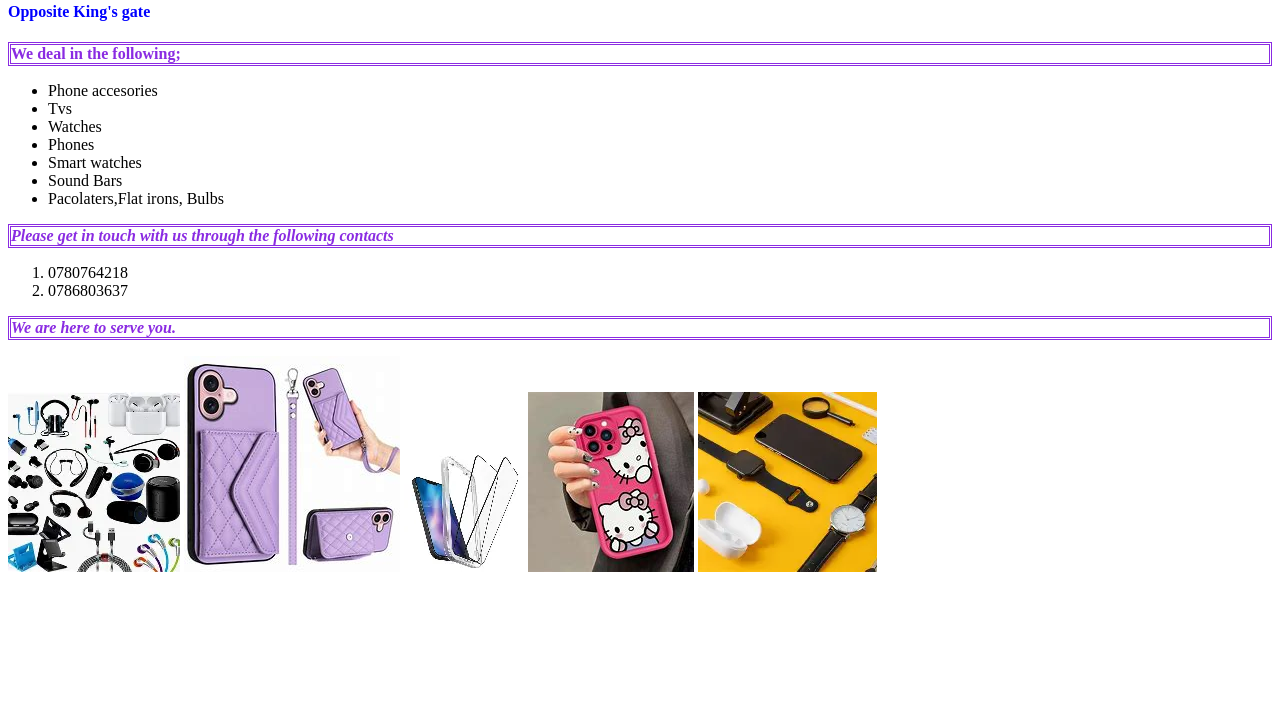
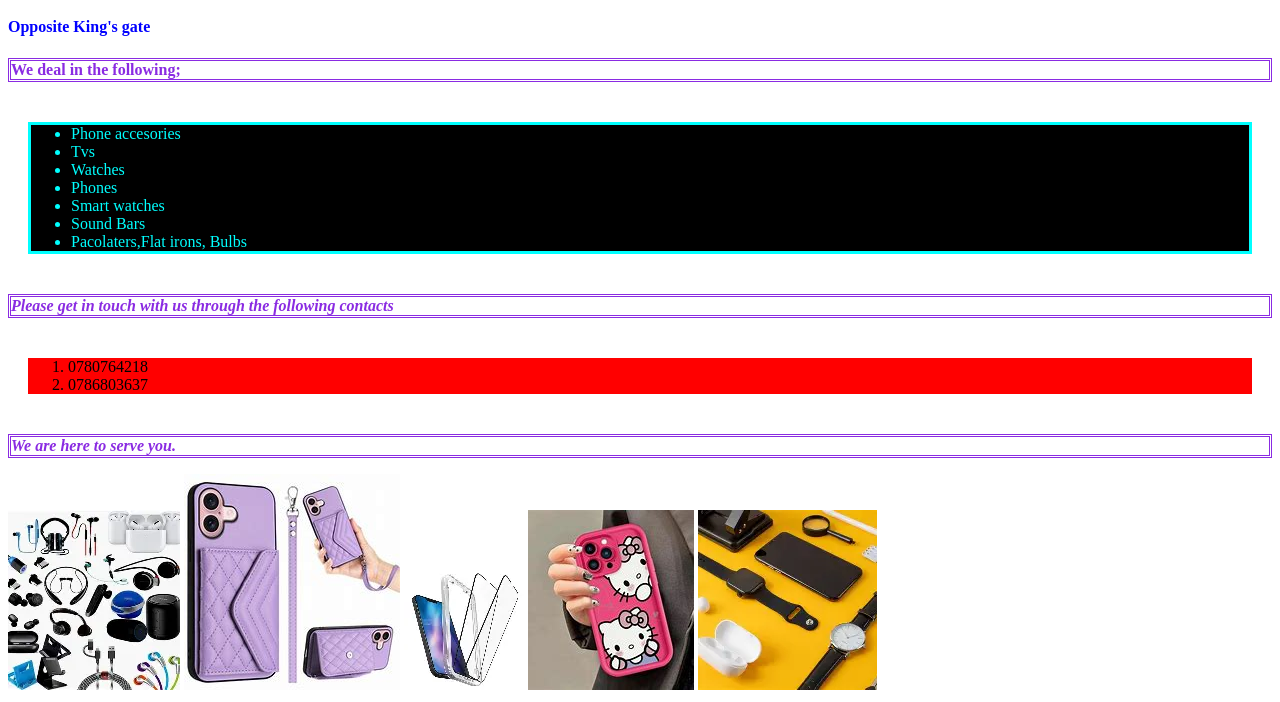
Before and after one commit to sheba-autumn/codequeen14, a plain HTML site: page index2.html in a window 1280 px wide. Shown: the part 173-875 px from the top of the page. Before the commit the page ends 800 px from the top, so only its background shows below. Drawn offline with Linux system fonts and the light colour scheme.

Commit message:
more modified

```diff
--- a/index2.html
+++ b/index2.html
@@ -8,11 +8,13 @@
         color: blueviolet;
         font-style: oblique;
         background-color: black;
+
     }
 
     h2{
         color: red;
         border-style: dotted;
+        font-size: 30px;
     }
     h3{
         color: blue;
@@ -25,8 +27,19 @@
         border-style: double;
         border-width: 3px;
         padding: 30px, 40px;
-
     }
+    ul{
+        color: aqua;
+        background-color: black;
+        border-style: solid;
+        padding: 100px, 80px;
+        margin: 40px 20px 40px 20px;
+}
+ol{
+    color: black;
+    background-color: red;
+    margin: 40px 20px 40px 20px;
+}
 </style>
 </head>
 <body>
```
